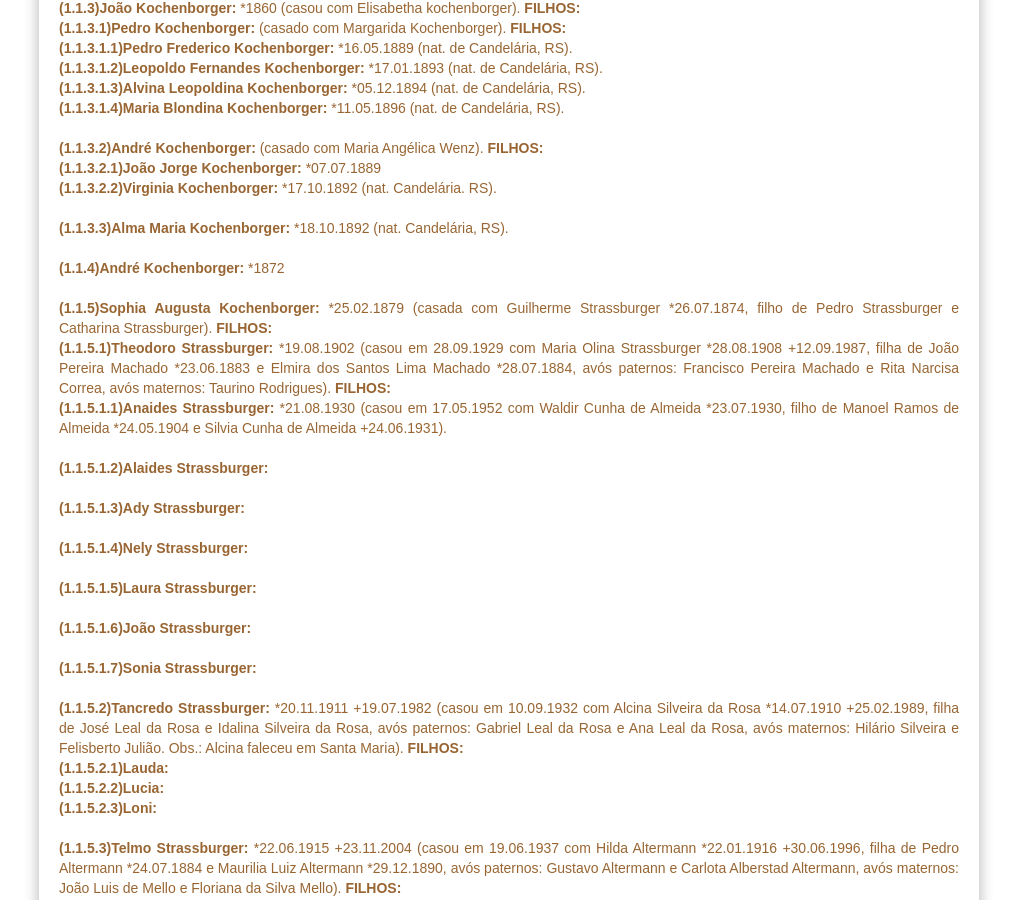
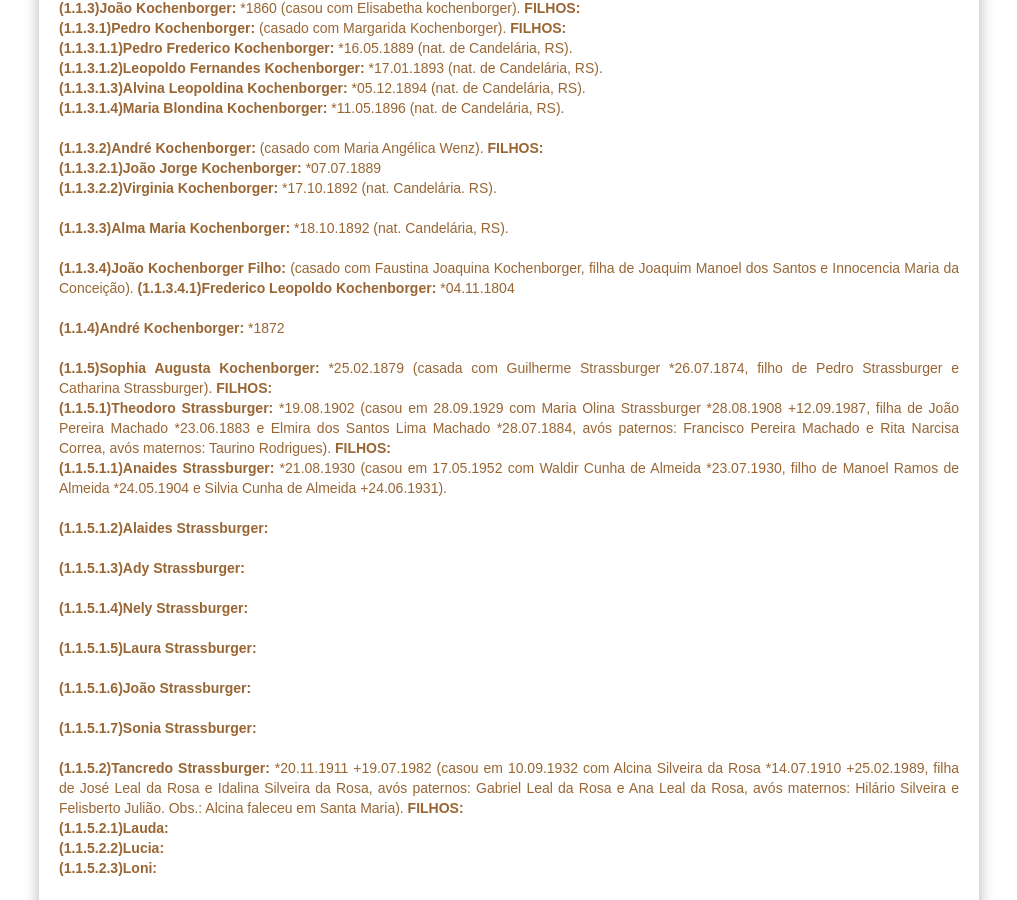
Before and after one commit to claudiovargas1955/claudiovargas1955.github.io, a Jekyll site: the page built from _pages/familia-kochenborger.html, in a window 1280 px wide and 900 px high, scrolled down 2455 px. Shown: the whole window, without its empty margins (131-1148 px from the left). Built offline with Jekyll 4.4.1, drawn with Linux system fonts in a browser that asks for light colours; some web fonts are replaced.

Commit message:
Update familia-kochenborger.html

```diff
--- a/_pages/familia-kochenborger.html
+++ b/_pages/familia-kochenborger.html
@@ -214,6 +214,10 @@ Oliveira e Idalina Soares Leal *1850 +03.09.1934). <b>FILHOS: </b><br>
 
             <b>(1.1.3.3)Alma Maria Kochenborger: </b>*18.10.1892 (nat. Candelária, RS).<br><br>
 
+            <b>(1.1.3.4)João Kochenborger Filho: </b>(casado com Faustina Joaquina Kochenborger, filha de Joaquim Manoel dos Santos e
+            Innocencia Maria da Conceição).
+              <b>(1.1.3.4.1)Frederico Leopoldo Kochenborger: </b>*04.11.1804 <br><br>
+
   <b>(1.1.4)André Kochenborger: </b>*1872<br><br>
 
 <b>(1.1.5)Sophia Augusta Kochenborger: </b>*25.02.1879 (casada com Guilherme Strassburger *26.07.1874, filho de Pedro Strassburger e
```
Lines whose indentation alone changed are shown as unchanged.
